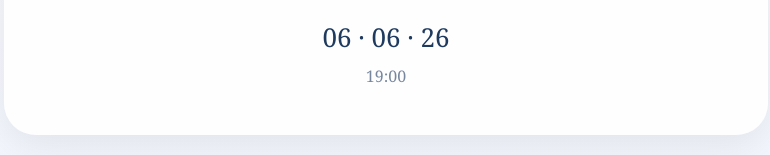
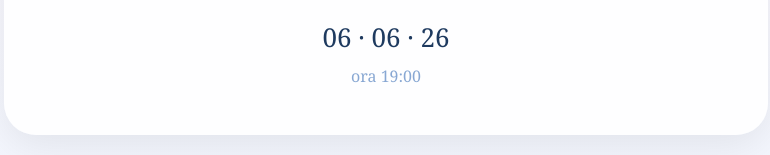
Before and after one commit to andreiana007/wed-invitation, a Next.js app: page / in a window 1280 px wide. Shown: the part 446-601 px from the top of the page, without its empty margins (254-1024 px from the left). Built offline with nearby package versions, Linux system fonts and the light colour scheme.

Commit message:
Change text color and update time format

```diff
--- a/app/page.js
+++ b/app/page.js
@@ -56,11 +56,11 @@ export default function Page() {
         <div
           style={{
             fontSize: "16px",
-            color: "#1e3a5f",
+            color: "#3b6fb6",
             opacity: 0.6,
           }}
         >
-          19:00
+          ora 19:00
         </div>
       </div>
     </div>
```
